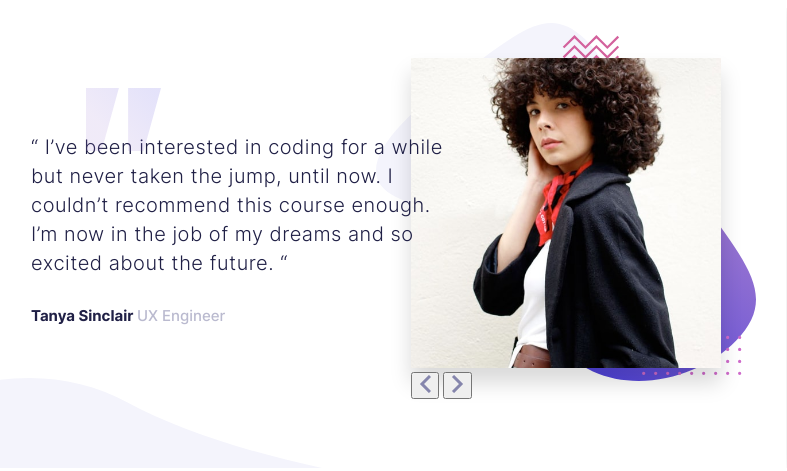
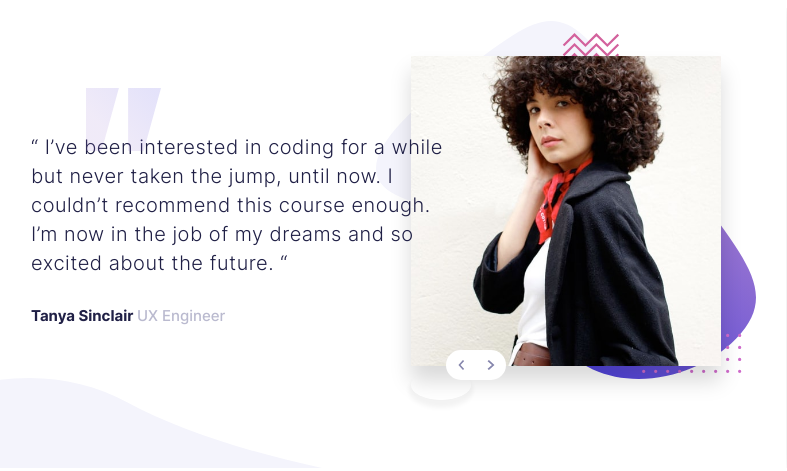
Before and after one commit to mapra99/testimonials-slider, a website built with webpack: page src/index.html in a window 1280 px wide. Shown: the whole page, without its empty margins (264-1051 px from the left). Built offline with nearby package versions, Linux system fonts and the light colour scheme.

Commit message:
slider buttons styling

```diff
--- a/src/index.html
+++ b/src/index.html
@@ -26,8 +26,8 @@
               <div class="slider-btns-wrap">
                 <button class="slider-btn prev">
                   <img class="icon prev-icon" src="images/icon-prev.svg">
-                </button>
-                <button class="slider-btn next">
+                </button><!--
+                --><button class="slider-btn next">
                   <img class="icon next-icon" src="images/icon-next.svg">
                 </button>
               </div>
@@ -56,8 +56,8 @@
               <div class="slider-btns-wrap">
                 <button class="slider-btn prev">
                   <img class="icon prev-icon" src="images/icon-prev.svg">
-                </button>
-                <button class="slider-btn next">
+                </button><!--
+                --><button class="slider-btn next">
                   <img class="icon next-icon" src="images/icon-next.svg">
                 </button>
               </div>
--- a/src/scss/_testimonials.scss
+++ b/src/scss/_testimonials.scss
@@ -120,6 +120,46 @@ section.testimonials {
           width: 100%;
           box-shadow: 0px 15px 20px 0px rgba(0, 0, 0, 0.15);
         }
+
+        .slider-btns-wrap {
+          display: inline-block;
+          border-radius: 50%;
+          box-shadow: 0 5px 5px 2.5px rgba(0, 0, 0, 0.05);
+
+          .slider-btn {
+            width: 30px;
+            height: 30px;
+            border: none;
+            background: $color-white;
+            transition: background 0.2s;
+            position: relative;
+            left: 35px;
+            top: -20px;
+
+            &.prev {
+              border-top-left-radius: 50%;
+              border-bottom-left-radius: 50%;
+            }
+
+            &.next {
+              border-top-right-radius: 50%;
+              border-bottom-right-radius: 50%;
+            }
+
+            &:hover {
+              background: $color-grayish-blue;
+              cursor: pointer;
+            }
+
+            &:focus {
+              outline: none;
+            }
+
+            .icon {
+              height: 10px;
+            }
+          }
+        }
       }
 
     }
```
